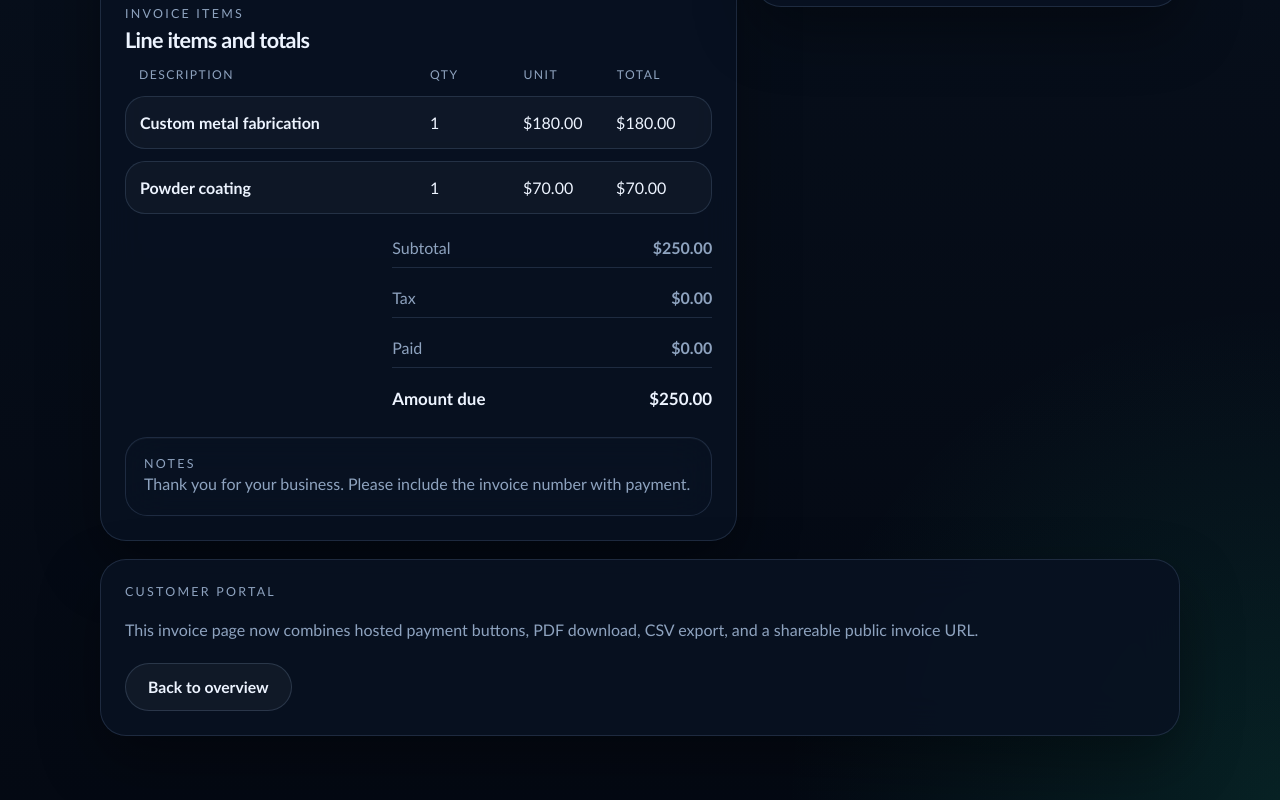
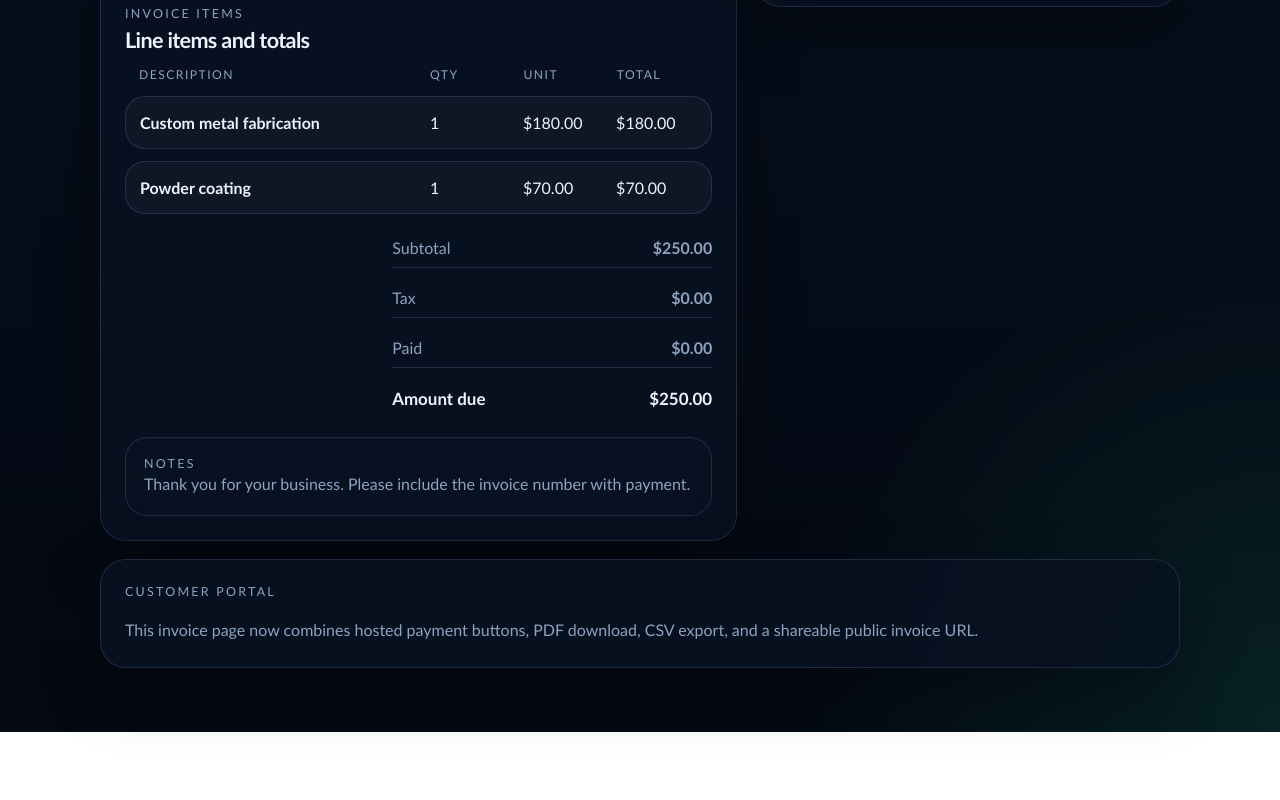
Before and after one commit to ssmithcnc/sbooks, a Next.js app in the folder hosted-payments/: page /invoice/demo-invoice in a window 1280 px wide. Shown: the part 823-1623 px from the top of the page. After the commit the page ends 1555 px from the top, so only its background shows below. Built offline with nearby package versions, Linux system fonts and the light colour scheme; no server answers; the database is empty.

Commit message:
Remove internal link from customer invoice page

```diff
--- a/hosted-payments/app/invoice/[publicId]/page.tsx
+++ b/hosted-payments/app/invoice/[publicId]/page.tsx
@@ -1,4 +1,3 @@
-import Link from "next/link";
 import { notFound } from "next/navigation";
 
 import { PayPalButtons } from "@/components/paypal-buttons";
@@ -303,9 +302,6 @@ export default async function InvoicePage({ params, searchParams }: PageProps) {
         <div className="details">
           This invoice page now combines hosted payment buttons, PDF download, CSV export, and a shareable public invoice URL.
         </div>
-        <div className="cta-row">
-          <Link className="btn secondary" href="/">Back to overview</Link>
-        </div>
       </section>
     </main>
   );
```
